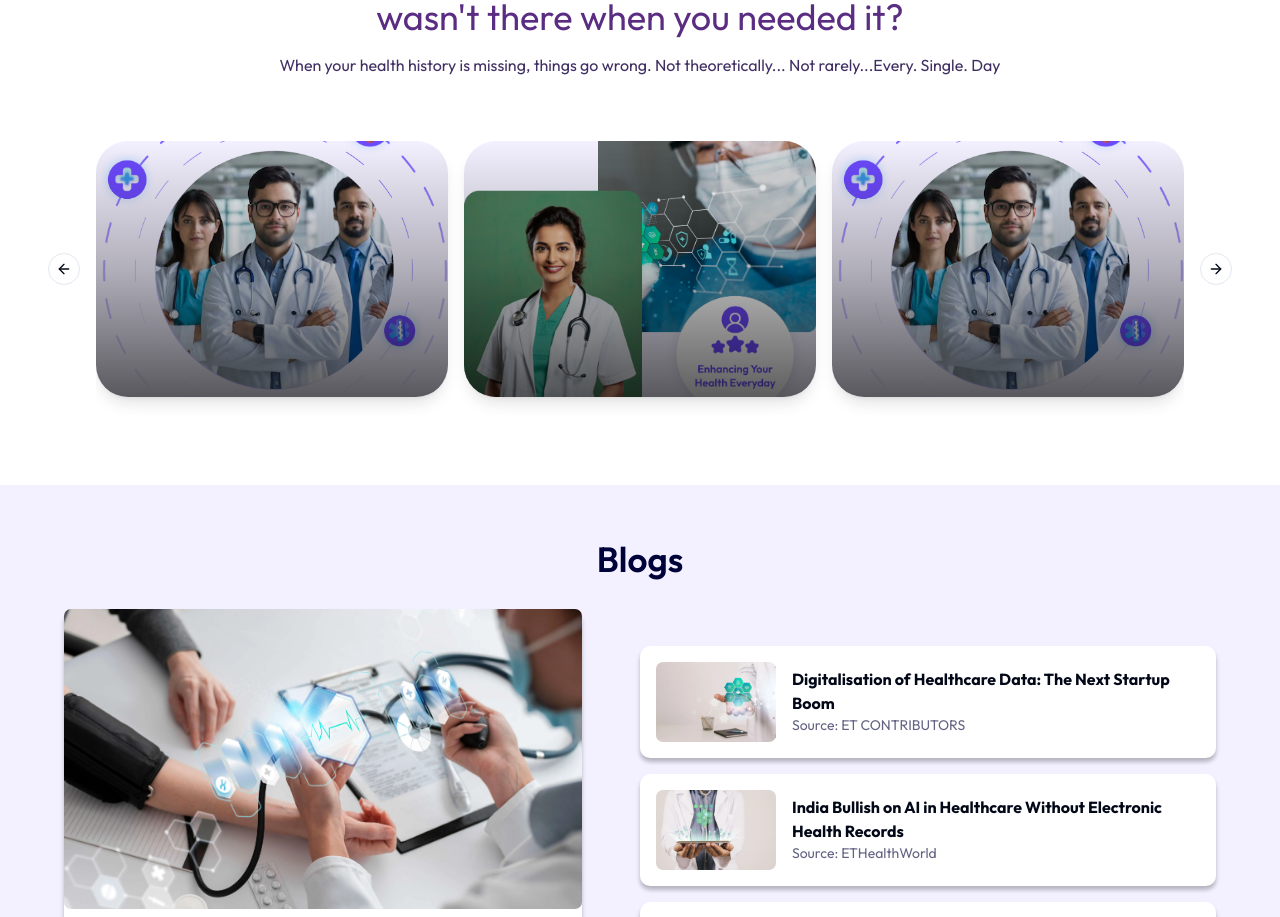
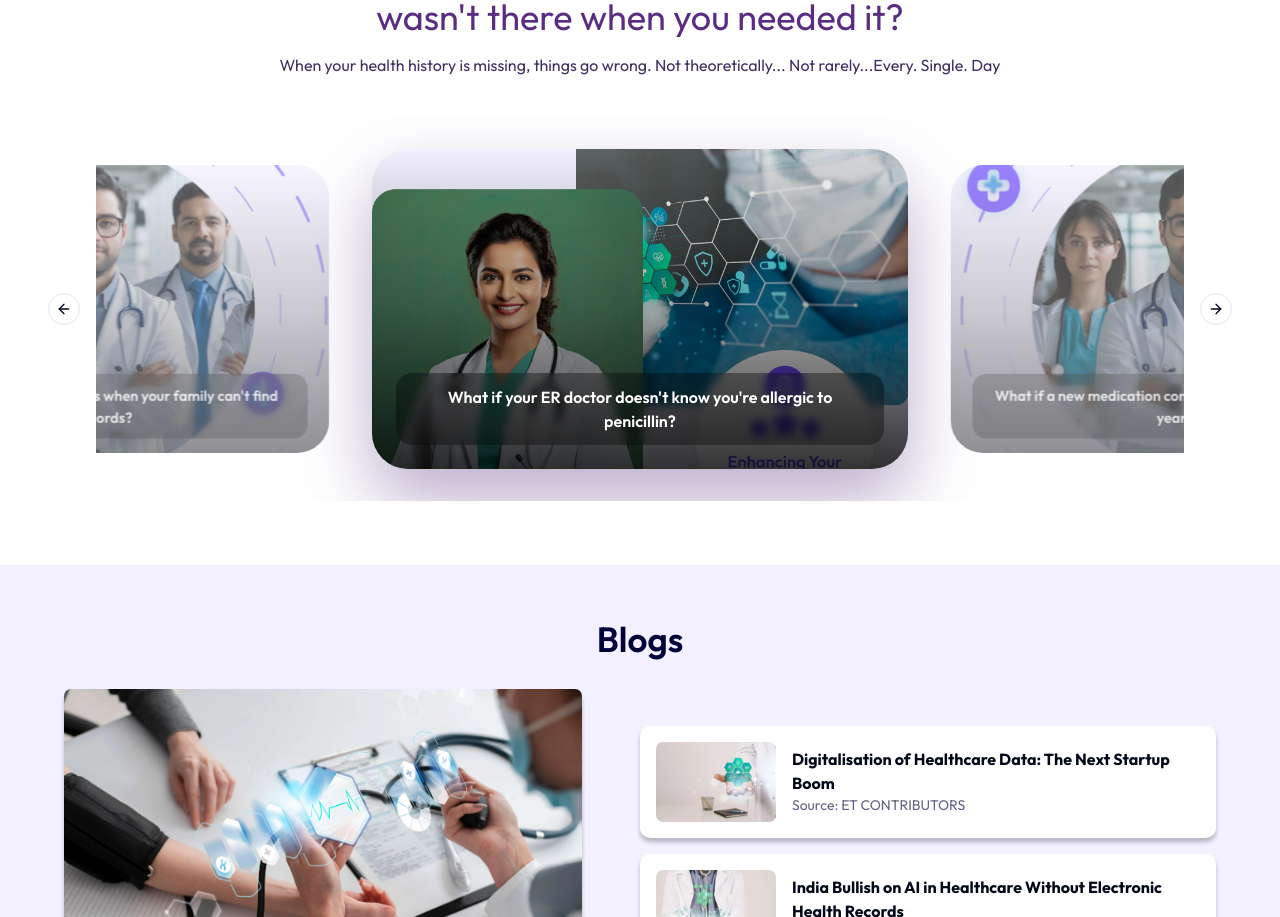
Before and after one commit to AmanDwivedi9335/clinic-portpolio, a Next.js app: page / in a window 1280 px wide. Shown: the part 2534-3451 px from the top of the page. Built offline with nearby package versions, Linux system fonts and the light colour scheme.

Commit message:
Update report carousel styling

```diff
--- a/src/components/Home/ReportCarouselSection.js
+++ b/src/components/Home/ReportCarouselSection.js
@@ -1,6 +1,7 @@
 "use client";
 
 import Image from "next/image";
+import { useEffect, useState } from "react";
 import {
   Carousel,
   CarouselContent,
@@ -43,6 +44,28 @@ const slides = [
 ];
 
 export default function ReportCarouselSection() {
+  const [api, setApi] = useState(null);
+  const [selectedIndex, setSelectedIndex] = useState(0);
+
+  useEffect(() => {
+    if (!api) {
+      return;
+    }
+
+    const updateIndex = () => {
+      setSelectedIndex(api.selectedScrollSnap());
+    };
+
+    updateIndex();
+    api.on("select", updateIndex);
+    api.on("reInit", updateIndex);
+
+    return () => {
+      api.off("select", updateIndex);
+      api.off("reInit", updateIndex);
+    };
+  }, [api]);
+
   return (
     <section className="bg-white py-10 md:py-16">
       <div className="mx-auto flex max-w-6xl flex-col items-center px-4 text-center md:px-8">
@@ -64,15 +87,22 @@ export default function ReportCarouselSection() {
       <div className="mx-auto mt-10 max-w-6xl px-4 md:px-8">
         <Carousel
           opts={{ align: "center", loop: true }}
+          setApi={setApi}
           className="relative"
         >
-          <CarouselContent className="py-6">
+          <CarouselContent className="py-8">
             {slides.map((slide, index) => (
               <CarouselItem
                 key={slide.caption}
-                className="md:basis-1/2 lg:basis-1/3"
+                className="md:basis-2/3 lg:basis-1/2"
               >
-                <div className="group relative h-64 overflow-hidden rounded-[32px] bg-[#F3F0FF] shadow-lg transition-transform duration-300 hover:-translate-y-2">
+                <div
+                  className={`group relative h-72 overflow-hidden rounded-[36px] bg-[#F3F0FF] transition-all duration-500 md:h-80 ${
+                    index === selectedIndex
+                      ? "scale-100 opacity-100 shadow-[0_32px_70px_rgba(63,24,106,0.35)]"
+                      : "scale-90 opacity-70"
+                  }`}
+                >
                   <Image
                     src={slide.image}
                     alt={slide.alt}
@@ -81,8 +111,20 @@ export default function ReportCarouselSection() {
                     sizes="(min-width: 1024px) 33vw, (min-width: 768px) 50vw, 100vw"
                     priority={index === 2}
                   />
-                  <div className="absolute inset-0 bg-gradient-to-t from-black/70 via-black/30 to-transparent opacity-90" />
-                  <div className="absolute inset-x-6 bottom-6 translate-y-8 text-center text-sm font-semibold text-white opacity-0 transition-all duration-300 group-hover:translate-y-0 group-hover:opacity-100">
+                  <div
+                    className={`absolute inset-0 bg-gradient-to-t ${
+                      index === selectedIndex
+                        ? "from-black/80 via-black/35"
+                        : "from-black/60 via-black/25"
+                    } to-transparent`}
+                  />
+                  <div
+                    className={`absolute inset-x-6 bottom-6 rounded-2xl bg-black/35 px-4 py-3 text-center text-sm font-semibold text-white backdrop-blur-sm transition-all duration-500 md:text-base ${
+                      index === selectedIndex
+                        ? "translate-y-0 opacity-100"
+                        : "translate-y-2 opacity-80"
+                    }`}
+                  >
                     {slide.caption}
                   </div>
                 </div>
```
